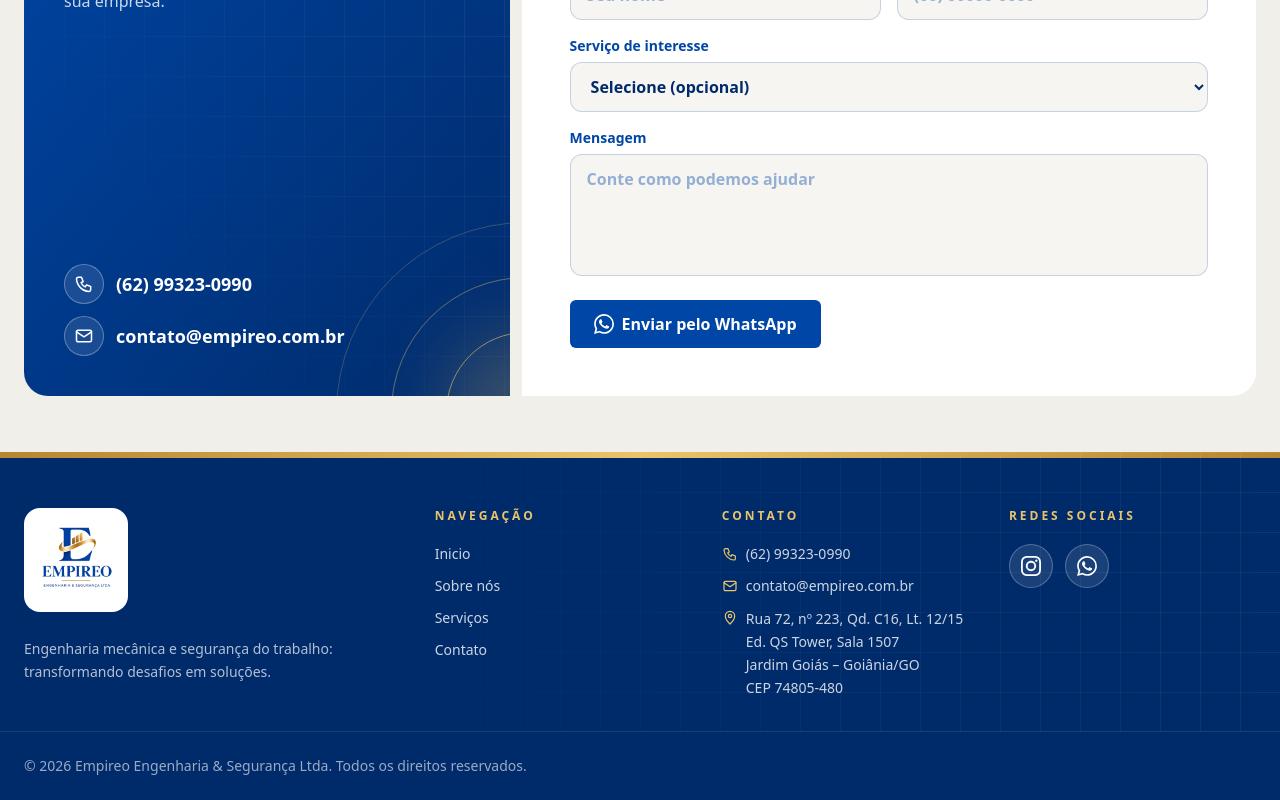
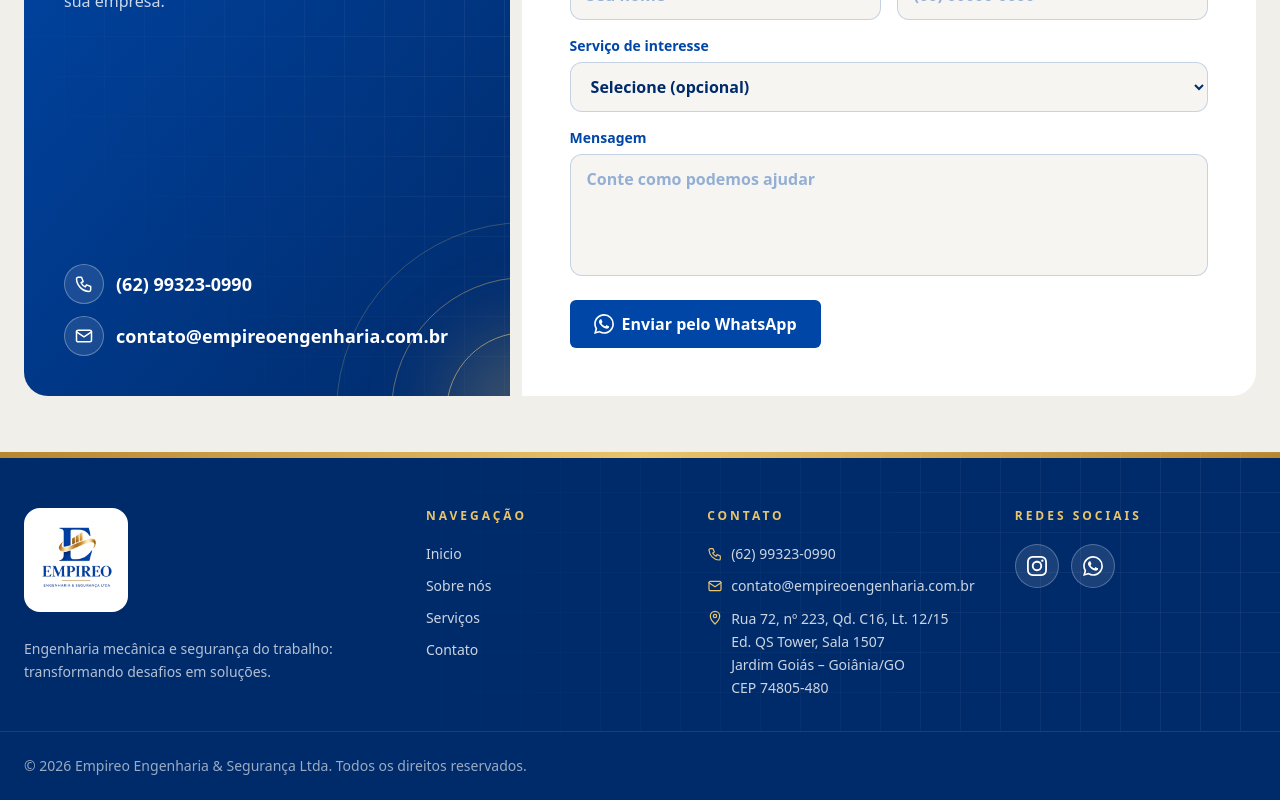
Before and after one commit to RodrigoBrunet/empireo-preview, a Next.js app: page / in a window 1280 px wide. Shown: the part 2642-3442 px from the top of the page. Built offline with nearby package versions, Linux system fonts and the light colour scheme.

Commit message:
versao final site

```diff
--- a/components/DadosEstruturados.tsx
+++ b/components/DadosEstruturados.tsx
@@ -7,7 +7,6 @@ import { site, urlSite } from "@/lib/site";
 
 // Dados estruturados (Schema.org, JSON-LD): dizem ao Google que tipo de empresa é,
 // onde fica, como contatar e quais serviços oferece (ajuda na busca local).
-// TODO: incluir "email" quando houver o e-mail oficial (o atual é provisório).
 export default function DadosEstruturados() {
   const dados = {
     "@context": "https://schema.org",
@@ -20,6 +19,7 @@ export default function DadosEstruturados() {
     logo: `${urlSite}logo.jpg`,
     image: `${urlSite}logo.jpg`,
     telephone: `+${contato.whatsapp}`,
+    email: contato.email,
     address: {
       "@type": "PostalAddress",
       streetAddress: "Rua 72, nº 223, Qd. C16, Lt. 12/15, Ed. QS Tower, Sala 1507, Jardim Goiás",
--- a/lib/contato.ts
+++ b/lib/contato.ts
@@ -1,10 +1,10 @@
 // Dados de contato da Empireo, usados no Contato e nos cards de detalhe de Serviços.
-// TODO: o e-mail ainda é provisório (telefone/WhatsApp já são os reais).
+// Contatos oficiais da Empireo.
 // whatsapp: só dígitos, com DDI 55 + DDD (formato exigido pelo wa.me)
 export const contato = {
   whatsapp: "5562993230990",
   telefone: "(62) 99323-0990",
-  email: "contato@empireo.com.br",
+  email: "contato@empireoengenharia.com.br",
   // Perfil sem os parâmetros de rastreio do link de compartilhamento (utm_source, exln)
   instagram: "https://www.instagram.com/empireoengenharia7/",
   // Endereço escrito sempre igual (site, Google, cartões): consistência ajuda na busca local
```
Also changed, not shown: app/opengraph-image.png.
